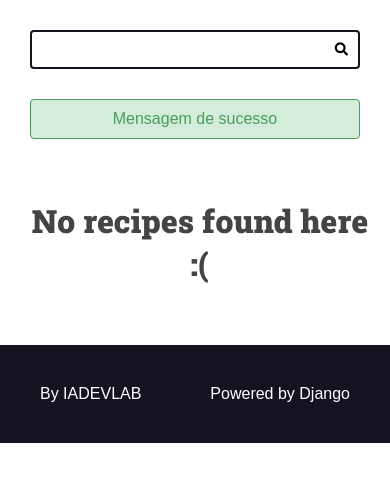
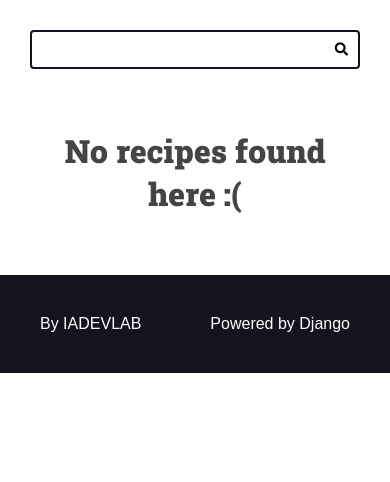
Before and after one commit to luisgs7/dj-recipes, a Django app: page / in a window 390 px wide. Shown: the part 113-595 px from the top of the page. Run offline with Django 3.2, Linux system fonts and the light colour scheme; data that the repository does not hold is empty.

Commit message:
config django messages

```diff
--- a/recipes/static/recipes/css/styles.css
+++ b/recipes/static/recipes/css/styles.css
@@ -314,6 +314,12 @@ h6 {
 }
 
 /* Messages */
+.messages-container {
+    display: flex;
+    flex-flow: column nowrap;
+    gap: calc(var(--spacing-gutter-medium) / 2);
+}
+
 .message {
     padding: 1rem;
     border-radius: 4px;
@@ -371,3 +377,9 @@ h6 {
 .m-y {
     margin: var(--spacing-gutter-medium) 0;
 }
+
+@media (max-width: 600px) {
+    .main-content-list {
+        grid-template-columns: repeat(auto-fit, minmax(100%, 1fr));
+    }
+}
--- a/recipes/templates/recipes/partials/messages.html
+++ b/recipes/templates/recipes/partials/messages.html
@@ -1,5 +1,5 @@
 {% if messages %}
-<div class="main-content center container">
+<div class="main-content center container messages-container">
     {% for message in messages %}
     <div class="message {{message.tags}}">
         {{ message }}
--- a/recipes/views.py
+++ b/recipes/views.py
@@ -1,7 +1,6 @@
 import os
 from django.db.models import Q
 from django.http import Http404
-from django.contrib import messages
 from django.shortcuts import render
 from recipes.models import Recipe
 from django.shortcuts import get_list_or_404, get_object_or_404
@@ -15,8 +14,6 @@ def home(request):
     recipes = Recipe.objects.filter(
               is_published=True,
               ).order_by('-id')
-
-    messages.success(request, 'Mensagem de sucesso')
 
     page_obj, pagination_range = make_pagination(request, recipes, PER_PAGE)
 
```
